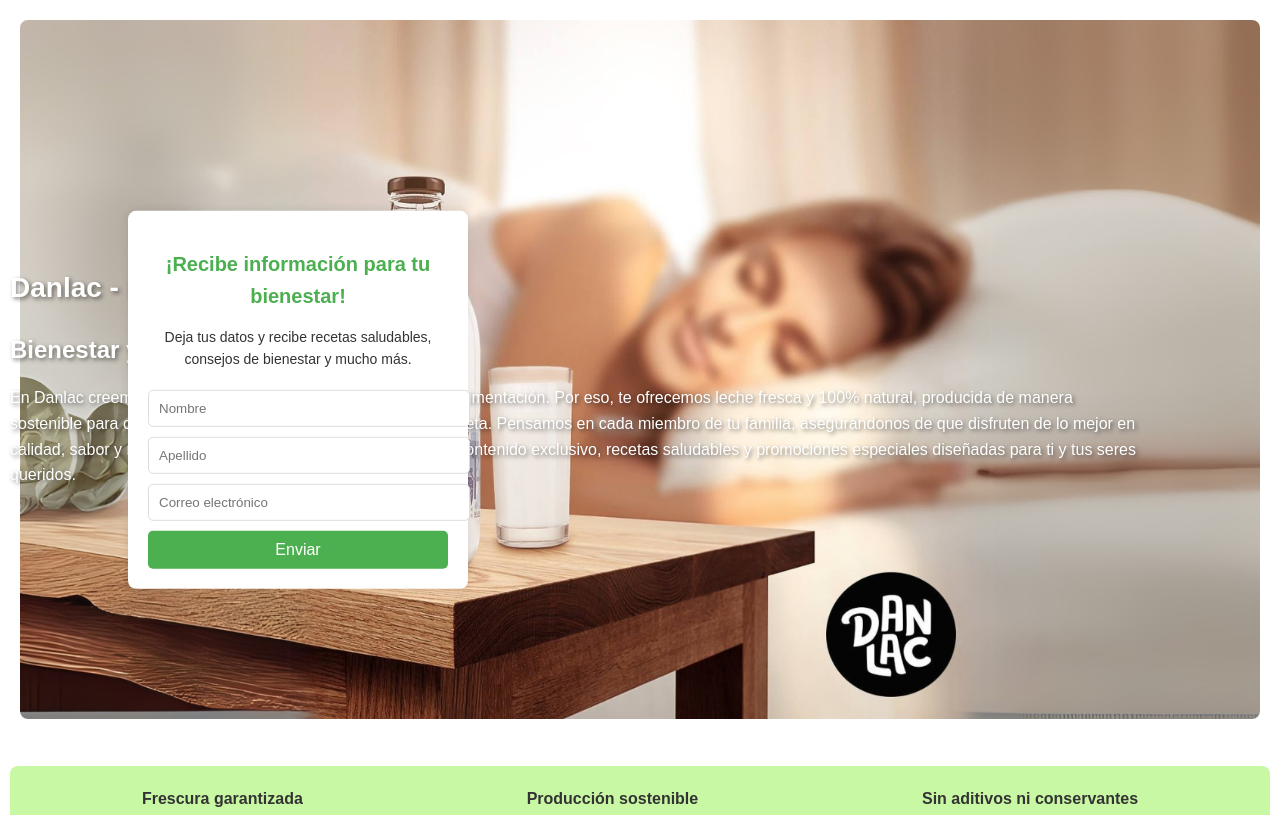
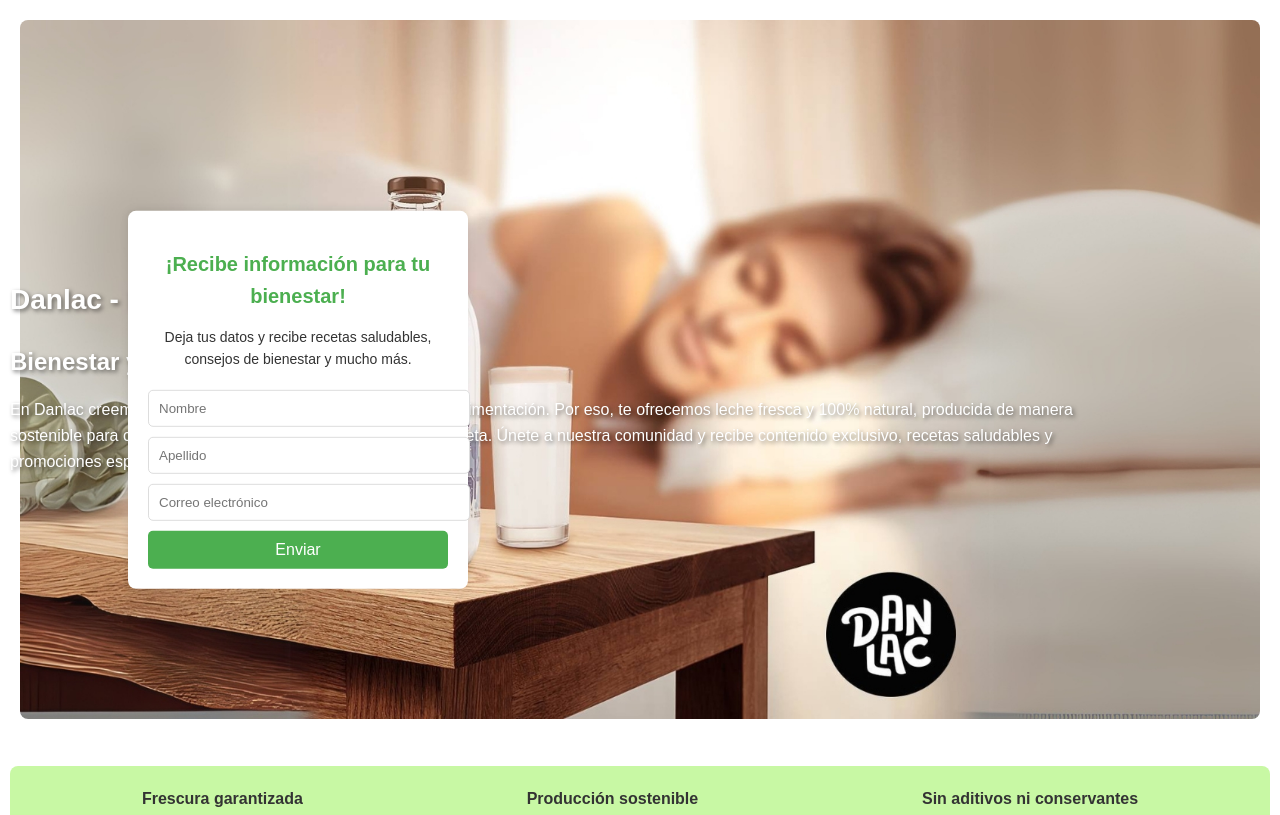
Before and after one commit to XTaeolus/landing-page-danlac, a plain HTML site: page index.html in a window 1280 px wide. Shown: the top 815 px of the page. Drawn offline with Linux system fonts and the light colour scheme.

Commit message:
Update index.html

```diff
--- a/index.html
+++ b/index.html
@@ -11,7 +11,7 @@
         <div class="banner-text">
             <h1>Danlac - Leche 100% Natural</h1>
             <h2>Bienestar y frescura para ti y tu familia</h2>
-            <p>En Danlac creemos que el bienestar comienza con una buena alimentación. Por eso, te ofrecemos leche fresca y 100% natural, producida de manera sostenible para cuidar no solo de tu salud, sino también del planeta. Pensamos en cada miembro de tu familia, asegurándonos de que disfruten de lo mejor en calidad, sabor y nutrición. Únete a nuestra comunidad y recibe contenido exclusivo, recetas saludables y promociones especiales diseñadas para ti y tus seres queridos.</p>
+            <p>En Danlac creemos que el bienestar comienza con una buena alimentación. Por eso, te ofrecemos leche fresca y 100% natural, producida de manera sostenible para cuidar no solo de tu salud, sino también del planeta. Únete a nuestra comunidad y recibe contenido exclusivo, recetas saludables y promociones especiales diseñadas para ti y tu familia.</p>
         </div>
         <div class="banner-image">
             <img src="images/banner1.jpg" alt="Imagen de Leche Danlac" class="banner-img">
```
